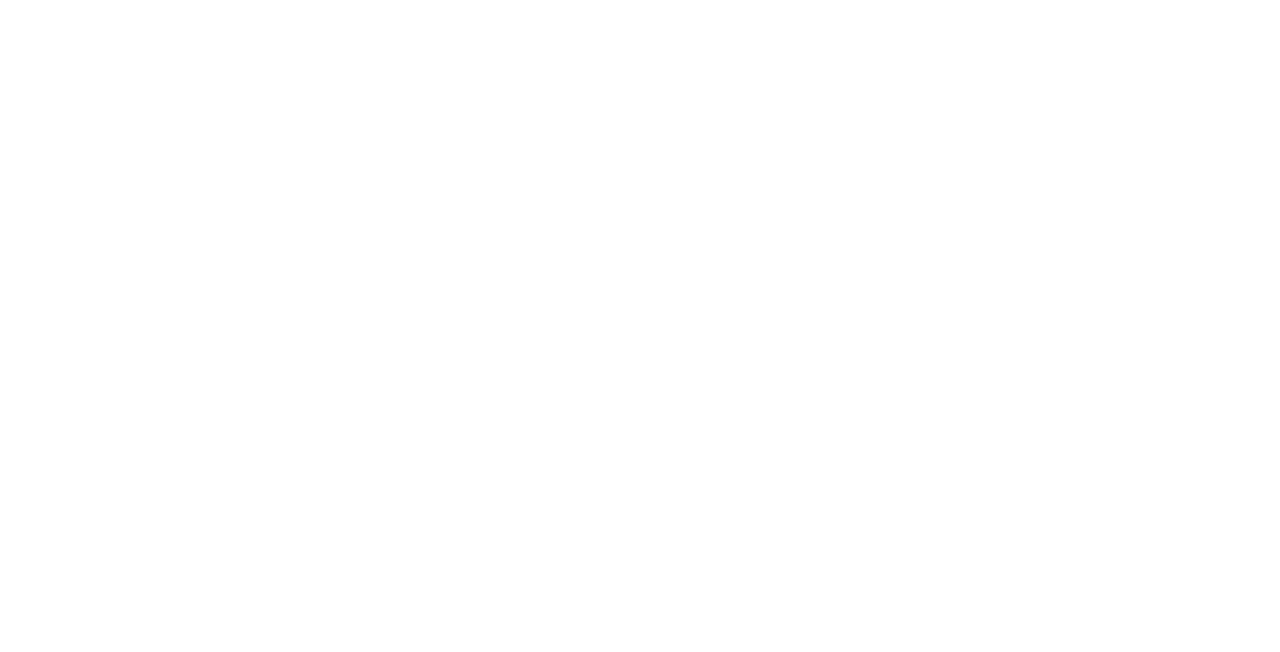
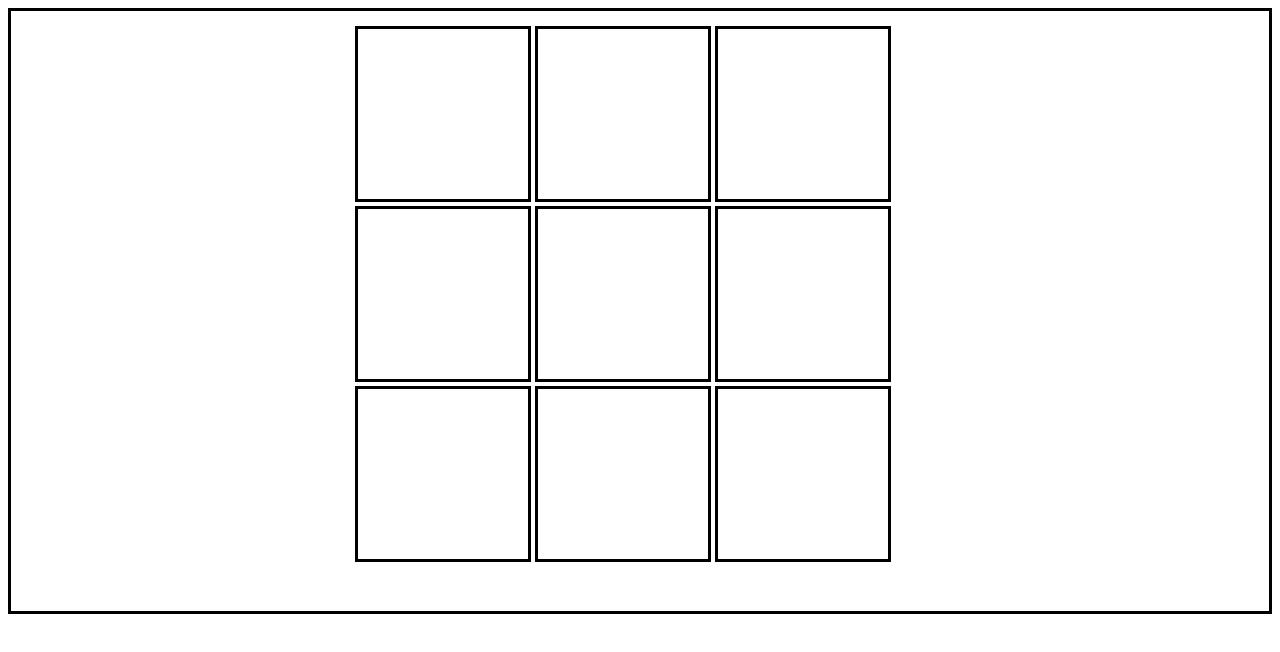
Before and after one commit to StasChe777/TickTackToe, a plain HTML site: page index.html in a window 1280 px wide. Drawn offline with Linux system fonts and the light colour scheme.

Commit message:
Made a Grid of boxes

```diff
--- a/index.html
+++ b/index.html
@@ -6,6 +6,22 @@
 </head>
 <body>
 
+<div class="GameWrapper">
+    <div class="Board">
+
+        <div class="box" id="boxTopLeft"></div>
+        <div class="box" id="boxTopMiddle"></div>
+        <div class="box" id="boxTopRight"></div>
+
+        <div class="box" id="boxMiddleLeft"></div>
+        <div class="box" id="boxMiddleMid"></div>
+        <div class="box" id="boxMiddleRight"></div>
+
+        <div class="box" id="boxBottomLeft"></div>
+        <div class="box" id="boxBottomMid"></div>
+        <div class="box" id="boxBottomRight"></div>
+
+    </div>
 
 </div>
 
--- a/style.css
+++ b/style.css
@@ -0,0 +1,23 @@
+.GameWrapper {
+display: flex;
+justify-content: center;
+
+
+border: solid black;
+}
+.Board {
+    height: 600px;
+    width:600px;
+    display: grid;
+    grid-template: 30% 30% 30% / 30% 30% 30%;
+
+
+}
+
+.box {
+    border: solid black;
+    height: 140px;
+    width: 140px;
+    padding: 15px;
+    margin: 15px;
+}
```
Also changed, not shown: 1 other file.
